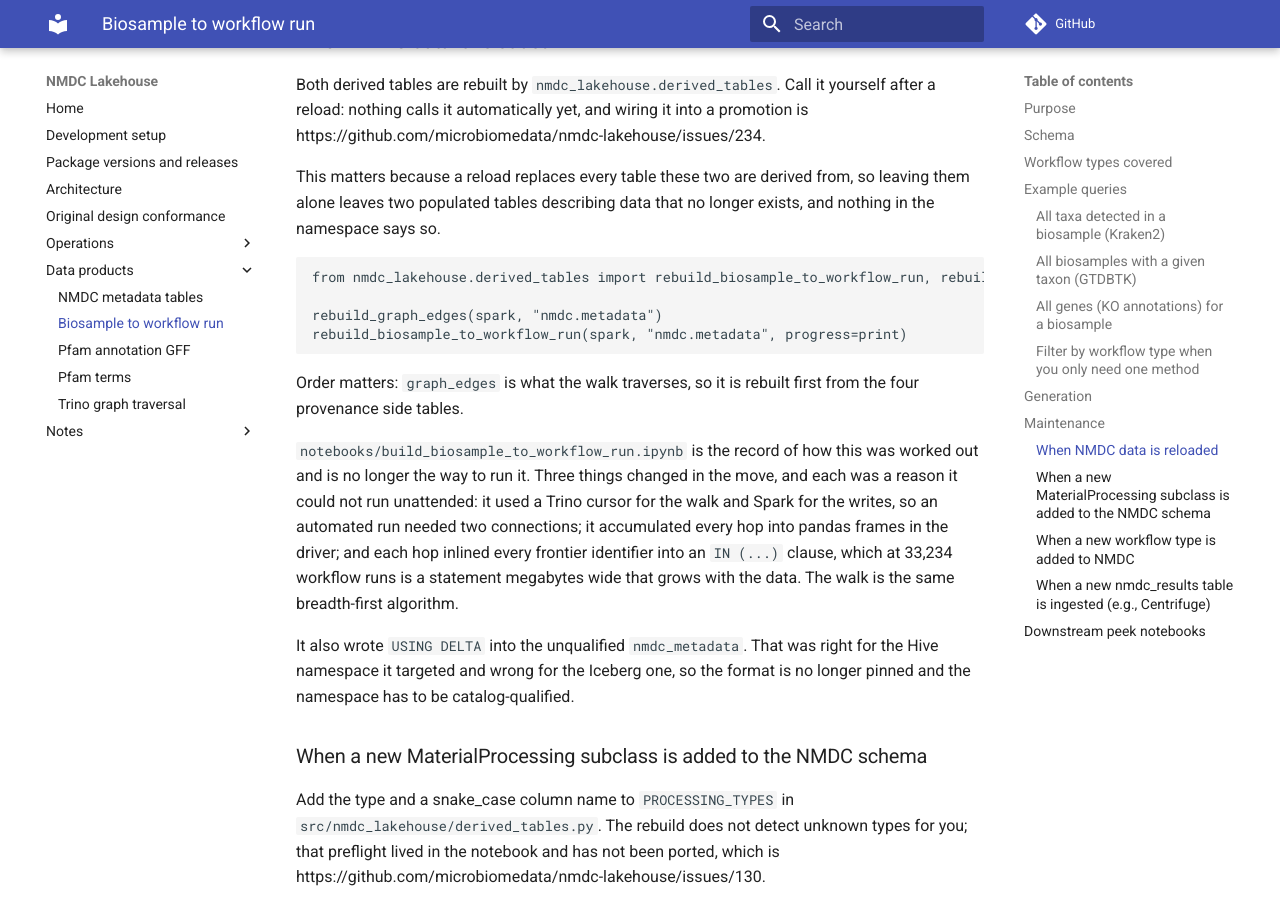
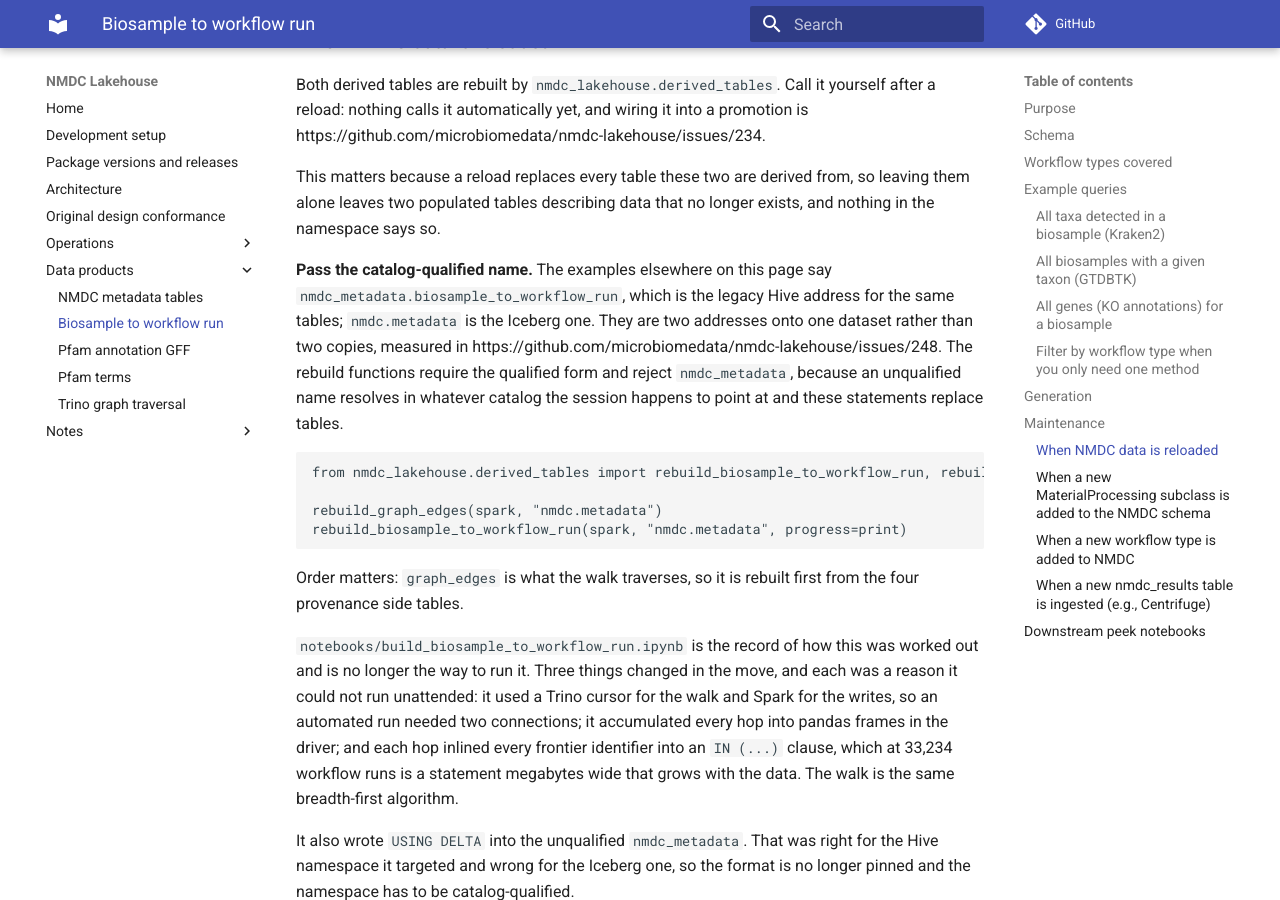
Before and after one commit to microbiomedata/nmdc-lakehouse, an MkDocs documentation site: the page built from docs/biosample_to_workflow_run.md, in a window 1280 px wide and 900 px high, scrolled down 2767 px. Built offline with MkDocs 1.6.1 and Material for MkDocs 9.7.7, drawn with Linux system fonts in a browser that asks for light colours; comment, search, counter and statistics services are not loaded.

Commit message:
Describe the tuple that exists, and say which address to pass
Both suppressed on review 5033992198.

The comment above _EDGE_SOURCES said the tuples carry "the direction each
contributes". They do not: they carry table, source column, destination column
and slot label, and direction is which column goes on which side. It now says
that, which also makes the reversed has_output row read as deliberate rather
than as a typo.

The page mixed nmdc_metadata.* in its query examples with nmdc.metadata in the
rebuild call, without saying they are two addresses onto one dataset rather than
two copies. A reader following the examples would pass nmdc_metadata and be
rejected with no idea why. It now says which is which, and why the qualified form
is required.

Co-Authored-By: Claude <noreply@anthropic.com>

```diff
--- a/docs/biosample_to_workflow_run.md
+++ b/docs/biosample_to_workflow_run.md
@@ -118,6 +118,14 @@ This matters because a reload replaces every table these two are derived from, s
 them alone leaves two populated tables describing data that no longer exists, and nothing
 in the namespace says so.
 
+**Pass the catalog-qualified name.** The examples elsewhere on this page say
+`nmdc_metadata.biosample_to_workflow_run`, which is the legacy Hive address for the same
+tables; `nmdc.metadata` is the Iceberg one. They are two addresses onto one dataset rather
+than two copies, measured in
+https://github.com/microbiomedata/nmdc-lakehouse/issues/248. The rebuild functions require
+the qualified form and reject `nmdc_metadata`, because an unqualified name resolves in
+whatever catalog the session happens to point at and these statements replace tables.
+
 <!-- unverified: the module and its refusals are covered offline, but no rebuild has been run
      against a live catalog, so the SQL is not yet known to compute the right provenance.
      Tracked at https://github.com/microbiomedata/nmdc-lakehouse/issues/234 -->
```
Also changed, not shown: 1 other file.
